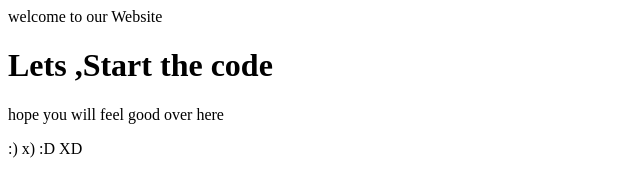
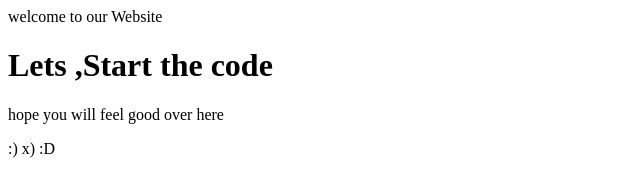
Before and after one commit to justrupesh12/awsome-repo, a plain HTML site: page index.html in a window 1280 px wide. Shown: the full height of the page, 0-640 px from the left. Drawn offline with Linux system fonts and the light colour scheme.

Commit message:
removed some emoji from index .html

```diff
--- a/index.html
+++ b/index.html
@@ -2,5 +2,5 @@
 <Titel>welcome to our Website</title>
 <h1>Lets ,Start the code</h1>
 <p> hope you will feel good over here</p>
-<p> :) x) :D XD </p>
+<p> :) x) :D  </p>
 </html>
```
